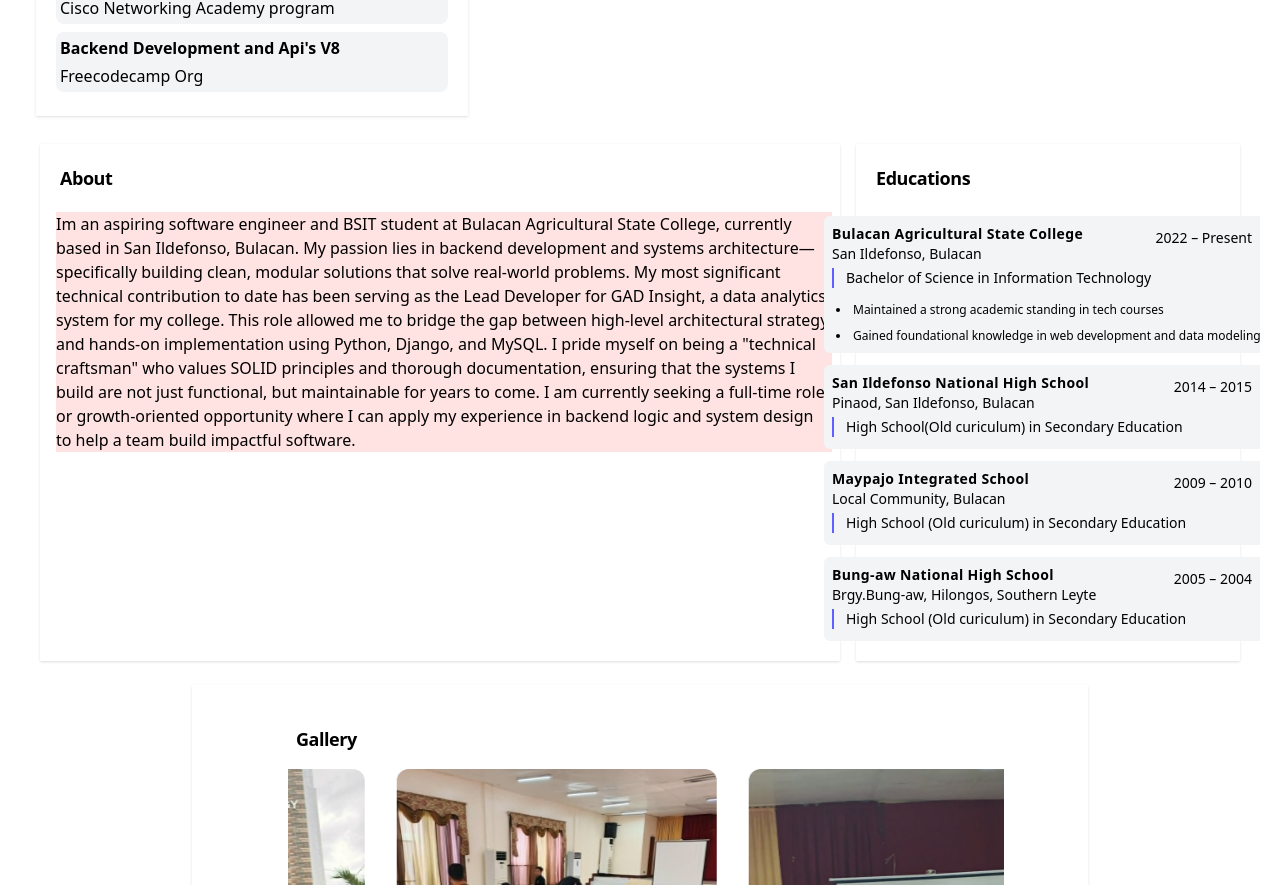
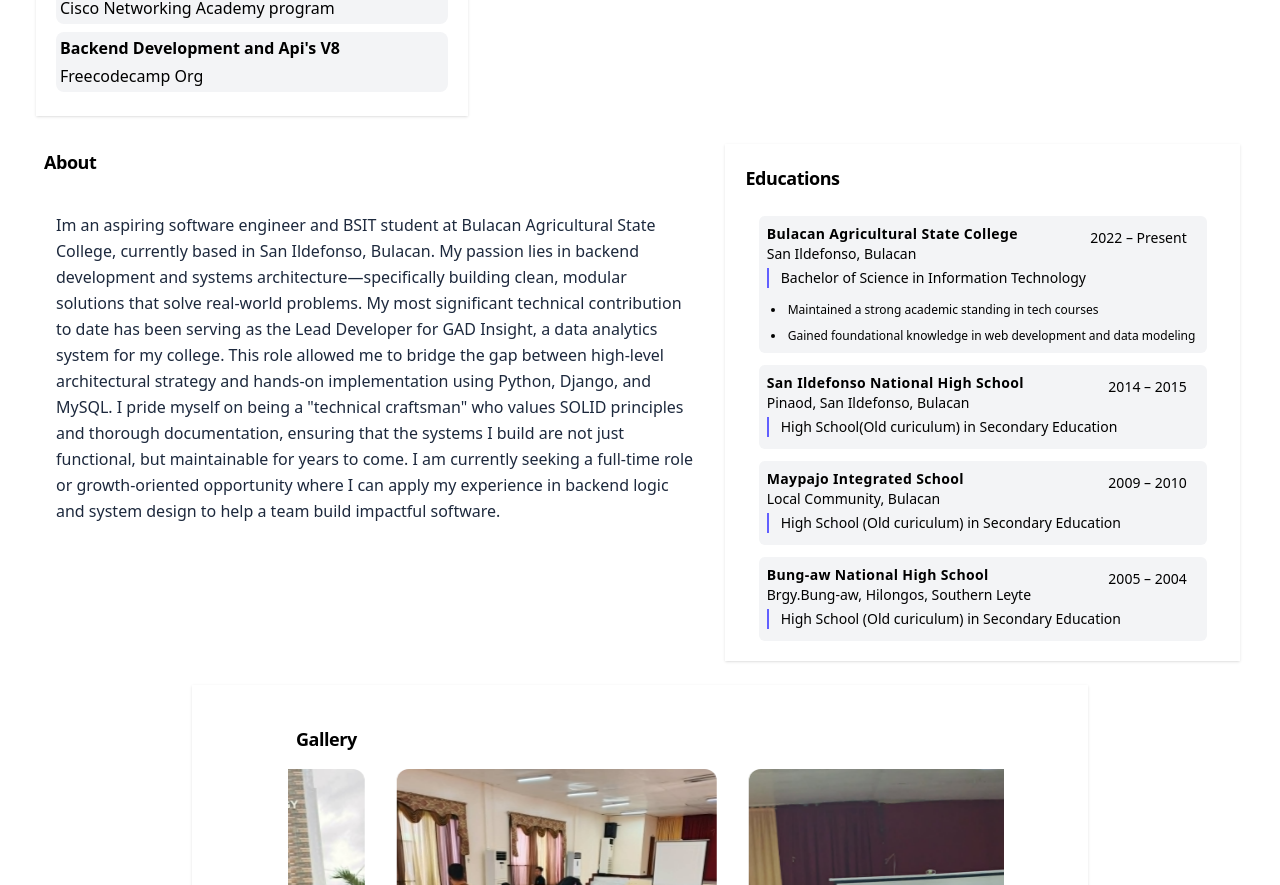
Before and after one commit to Zaido219/personal-portfolio, a React (Vite) app: page / in a window 1280 px wide. Shown: the part 1020-1905 px from the top of the page. Built offline with nearby package versions, Linux system fonts and the light colour scheme.

Commit message:
style:WIP Styling update/s for the About me section

```diff
--- a/src/components/AboutMe.jsx
+++ b/src/components/AboutMe.jsx
@@ -4,33 +4,30 @@ import SectionHeader from "./Ui/SectionHeaderText";
 
 const AboutMe = () => {
   return (
-    <BaseSection>
+    <div>
       <SectionHeader title="About" />
-      <section className="">
-        <BaseCard>
-          <div className="bg-red-100 flex flex-col gap-2 w-full">
-            <p className="className=p-1 rounded-sm text-sm md:text-base break-words whitespace-normal">
+      <section className="flex items-center justify-center p-4 min-h-fit">
+        <div className="p-2 rounded-xl w-full max-w-2xl">
+          <p className="text-sm font-normal md:text-base leading-relaxed text-slate-800 break-words whitespace-normal text-left">
             Im an aspiring software engineer and BSIT student at Bulacan
             Agricultural State College, currently based in San Ildefonso,
             Bulacan. My passion lies in backend development and systems
             architecture—specifically building clean, modular solutions that
             solve real-world problems. My most significant technical
-              contribution to date has been serving as the Lead Developer for
-              GAD Insight, a data analytics system for my college. This role
-              allowed me to bridge the gap between high-level architectural
-              strategy and hands-on implementation using Python, Django, and
-              MySQL. I pride myself on being a "technical craftsman" who values
-              SOLID principles and thorough documentation, ensuring that the
-              systems I build are not just functional, but maintainable for
-              years to come. I am currently seeking a full-time role or
-              growth-oriented opportunity where I can apply my experience in
-              backend logic and system design to help a team build impactful
-              software.
+            contribution to date has been serving as the Lead Developer for GAD
+            Insight, a data analytics system for my college. This role allowed
+            me to bridge the gap between high-level architectural strategy and
+            hands-on implementation using Python, Django, and MySQL. I pride
+            myself on being a "technical craftsman" who values SOLID principles
+            and thorough documentation, ensuring that the systems I build are
+            not just functional, but maintainable for years to come. I am
+            currently seeking a full-time role or growth-oriented opportunity
+            where I can apply my experience in backend logic and system design
+            to help a team build impactful software.
           </p>
         </div>
-        </BaseCard>
       </section>
-    </BaseSection>
+    </div>
   );
 };
 
--- a/src/components/Ui/BaseSection.jsx
+++ b/src/components/Ui/BaseSection.jsx
@@ -1,6 +1,6 @@
 const BaseSection = ({children}) => {
     return(
-        <div className="min-w-sm p-2 m-2 shadow-sm flex flex-col items-center">
+        <div className="min-w-sm p-2 m-2 shadow-sm flex flex-col items-center overflow-hidden">
             {children}
         </div>
         );
```
Lines whose indentation alone changed are shown as unchanged.
